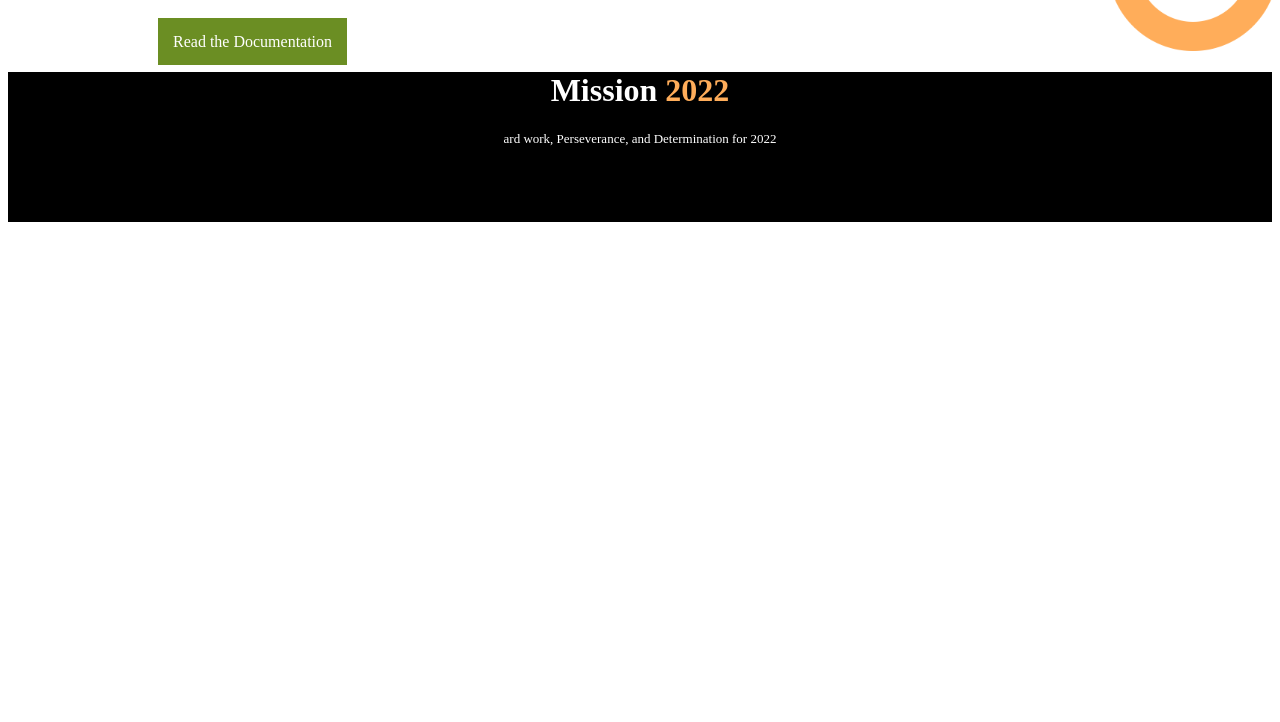
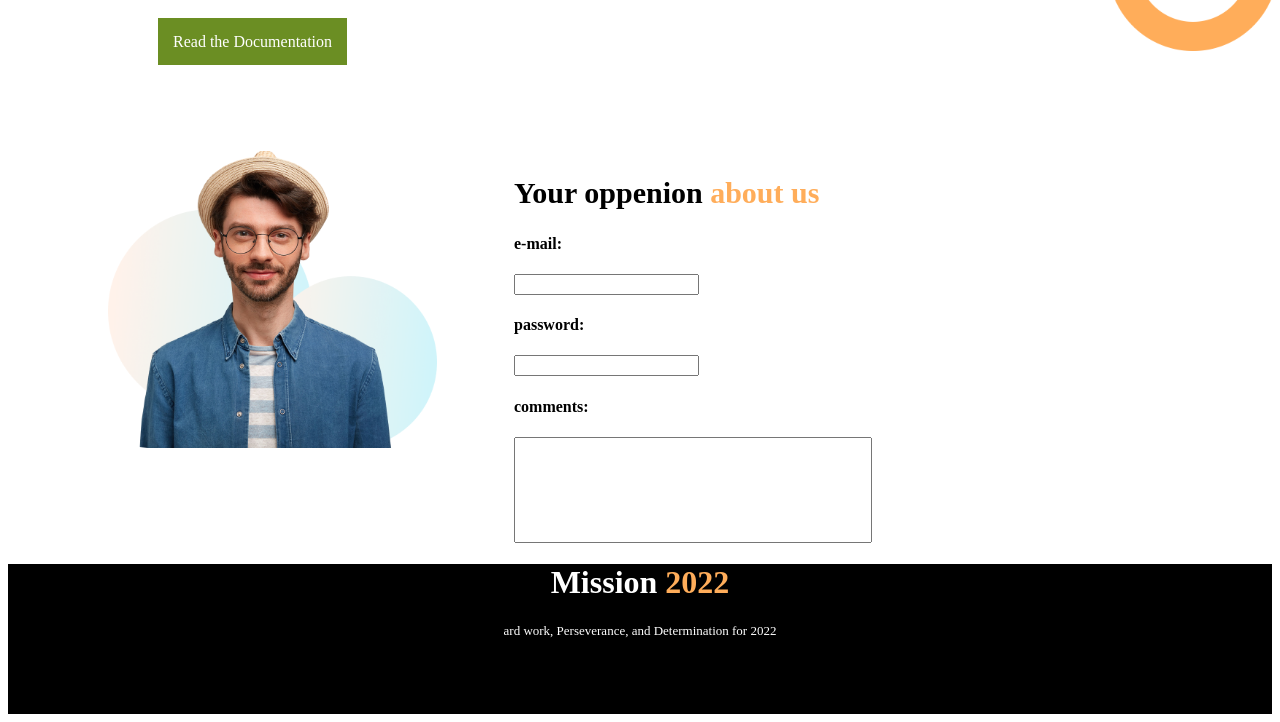
Before and after one commit to zami26/assignment-portfolio, a plain HTML site: page index.html in a window 1280 px wide. Shown: the part 1936-2658 px from the top of the page. Before the commit the page ends 2166 px from the top, so only its background shows below. Drawn offline with Linux system fonts and the light colour scheme.

Commit message:
last-commit

```diff
--- a/index.html
+++ b/index.html
@@ -76,6 +76,22 @@
             <img class="fifth-image" src="mission-2022-main/images/pictures/project.png">
         </div>
     </section>
+    <section class="last-section">
+        <div>
+            <img class="last-image" src="mission-2022-main/images/person/person-4.png">
+        </div>
+
+        <div class="last-div">
+            <h1 class="last-headline">Your oppenion <span class="headline-color">about us</span> </h1>
+            <h4>e-mail:</h4> <input type="text">
+            <h4>password:</h4> <input type="password">
+            <h4>comments:</h4><input type="text" id="comments">
+        </div>
+    </section>
+
+
+
+
     <footer class="footer">
         <h1>Mission <span class="headline-color">2022</span> </h1>
         <p id="footer-font">ard work, Perseverance, and Determination for 2022</p>
--- a/style.css
+++ b/style.css
@@ -71,3 +71,13 @@ background-color: black;
 color:white;
 text-align: center;}
 #footer-font{font-size: 13px;}
+.last-image{width: 65%;
+border-radius: 40px;
+margin-left: 100px;
+margin-top: 100px;}
+.last-section{display: flex;}
+.last-headline{font-size: 30px;}
+.last-div{margin-top: 100px;
+margin-right: 400px;}
+#comments{width: 350px;
+height: 100px;}
```
